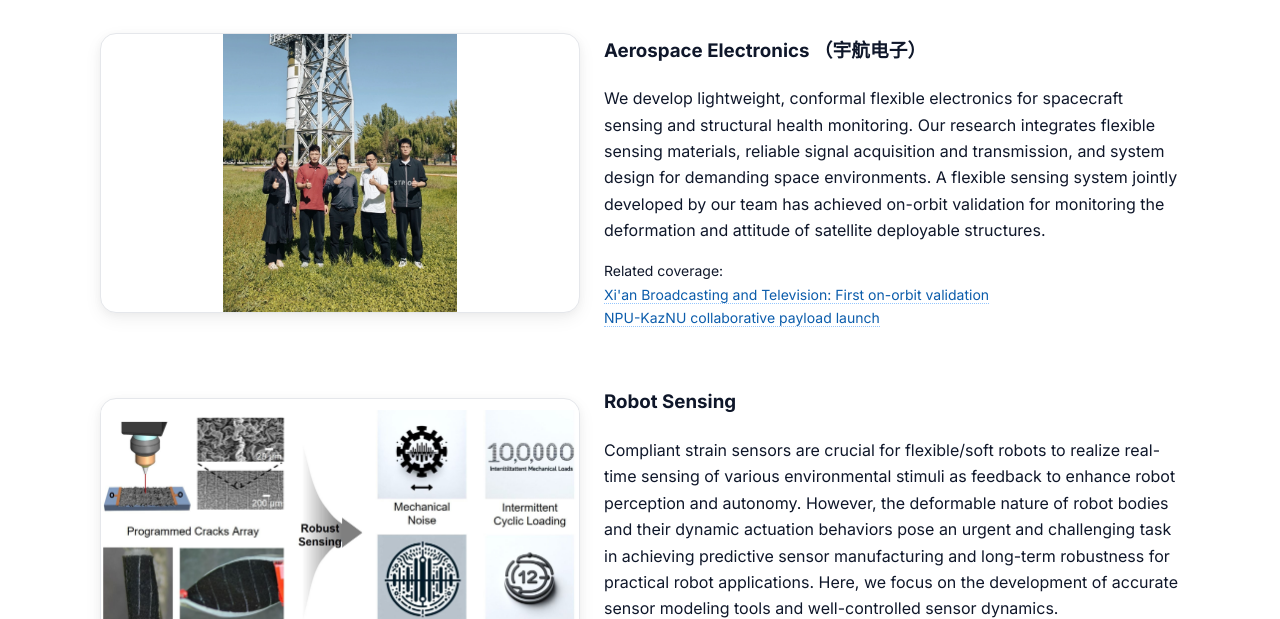
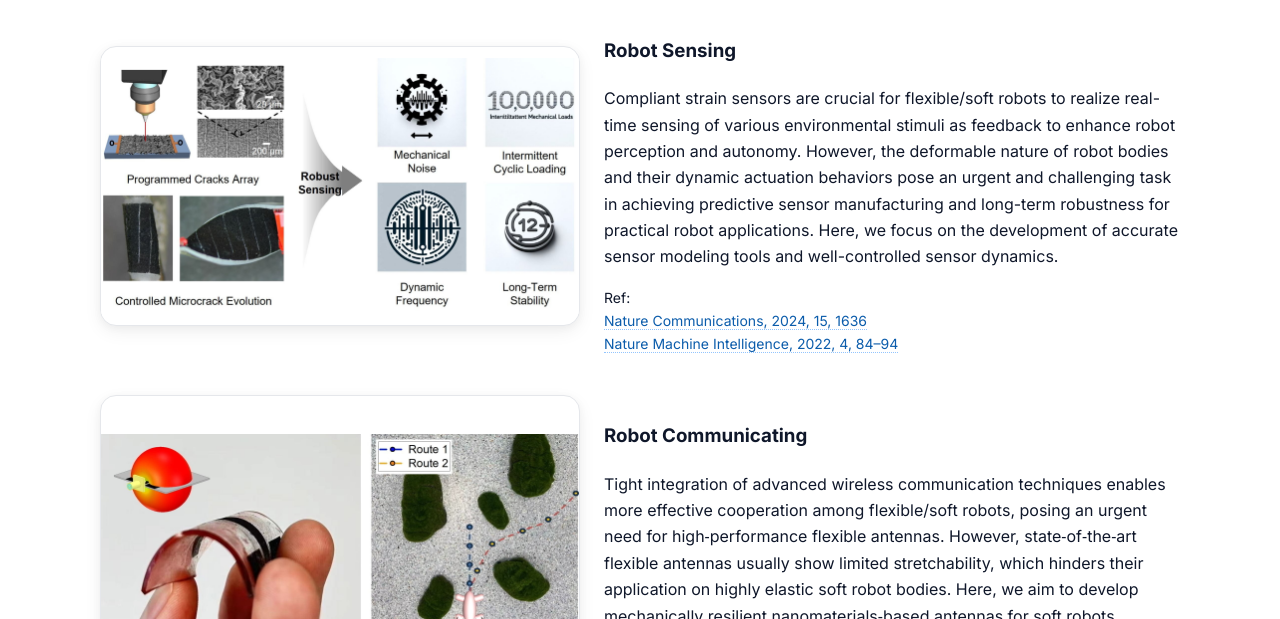
Before and after one commit to IFESoftRobotLab/yanghaitao, a plain HTML site: page research.html in a window 1280 px wide. Shown: the part 181-800 px from the top of the page. Drawn offline with Linux system fonts and the light colour scheme.

Commit message:
Move empty aerospace section to end of research page

```diff
--- a/research.html
+++ b/research.html
@@ -34,29 +34,6 @@
 
     <main class="container">
       <h1 class="section-title">Research</h1>
-
-      <article class="research-block" id="aerospace-electronics">
-        <div class="art">
-          <img src="new1.jpg" alt="Flexible sensing system for monitoring spacecraft deployable structures" />
-        </div>
-        <div>
-          <h3>Aerospace Electronics <span lang="zh-CN">（宇航电子）</span></h3>
-          <p>
-            We develop lightweight, conformal flexible electronics for spacecraft
-            sensing and structural health monitoring. Our research integrates
-            flexible sensing materials, reliable signal acquisition and
-            transmission, and system design for demanding space environments.
-            A flexible sensing system jointly developed by our team has achieved
-            on-orbit validation for monitoring the deformation and attitude of
-            satellite deployable structures.
-          </p>
-          <div class="refs">
-            Related coverage:
-            <div><a href="news.html#space-validation-xian">Xi'an Broadcasting and Television: First on-orbit validation</a></div>
-            <div><a href="news.html#kazakhstan-launch-official">NPU-KazNU collaborative payload launch</a></div>
-          </div>
-        </div>
-      </article>
 
       <article class="research-block">
         <div class="art"><img src="1.jpg" alt="图片1" /></div>
@@ -147,6 +124,12 @@
           </div>
         </div>
       </article>
+      <article class="research-block" id="aerospace-electronics">
+        <div class="art" aria-hidden="true"></div>
+        <div>
+          <h3>Aerospace Electronics <span lang="zh-CN">（宇航电子）</span></h3>
+        </div>
+      </article>
     </main>
 
     <footer>
```
